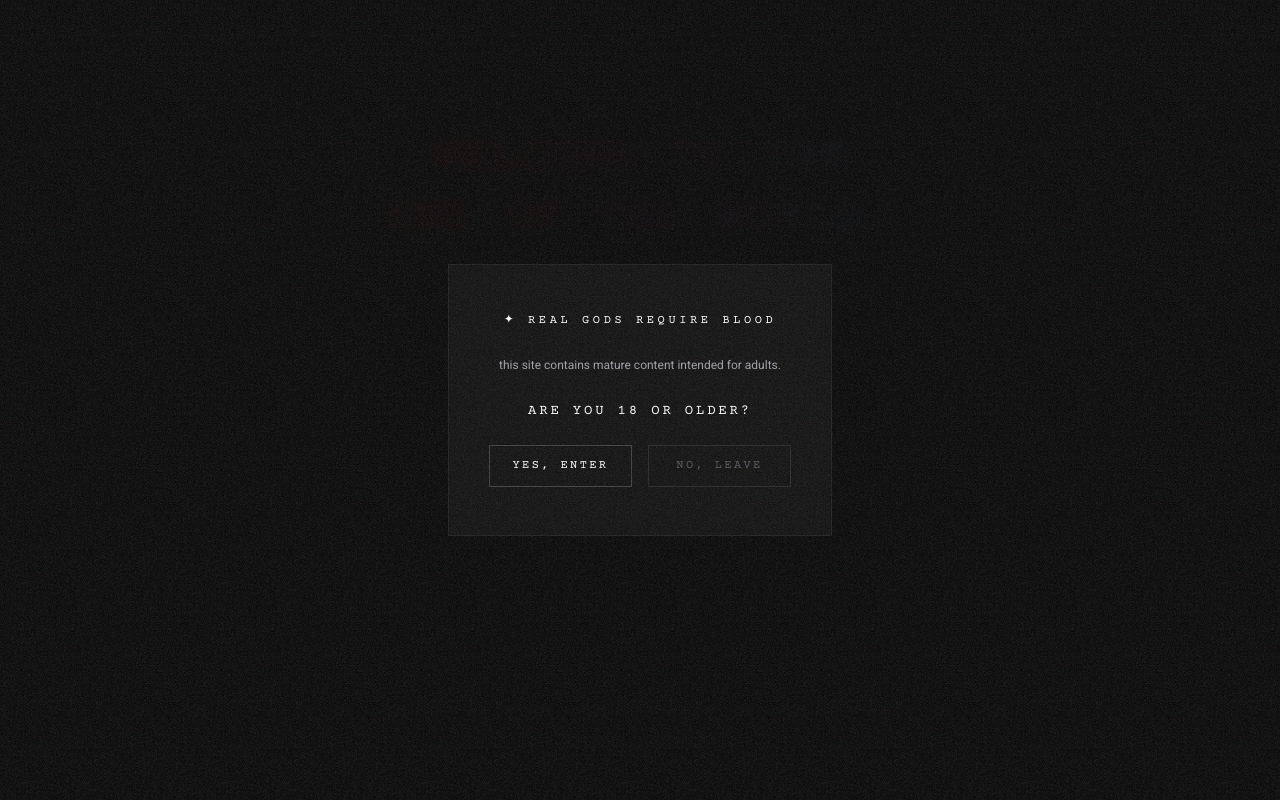
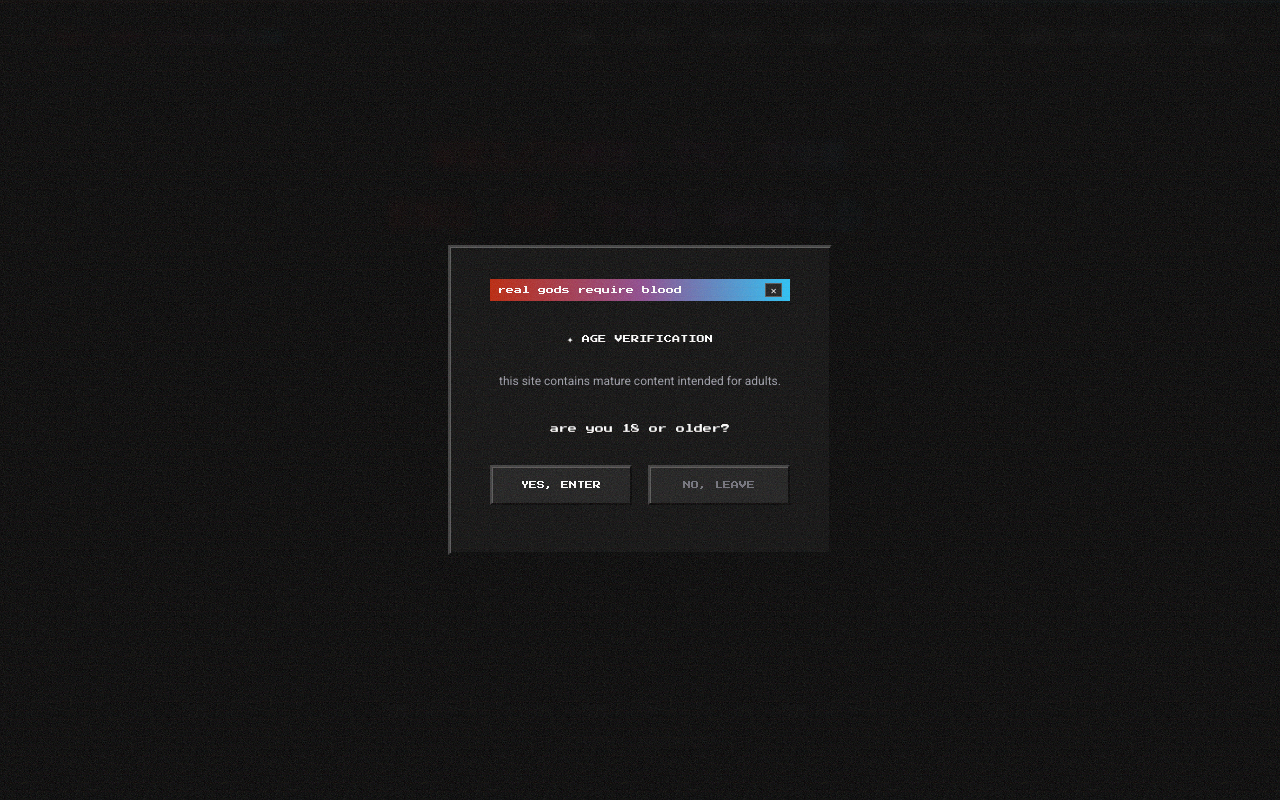
Before and after one commit to laybuh/aliveafterparadise, a Next.js app: page / in a window 1280 px wide. Shown: the top 800 px of the page. Built offline with nearby package versions, Linux system fonts and the light colour scheme.

Commit message:
Changed style to Win98.

```diff
--- a/app/components/AgeGate.tsx
+++ b/app/components/AgeGate.tsx
@@ -15,29 +15,63 @@ export default function AgeGate() {
         >
             <div
                 className="flex flex-col items-center gap-6 px-10 py-12 max-w-sm w-full mx-4 text-center"
-                style={{ border: "1px solid #ffffff11", background: "#0a0a0a" }}
+                style={{
+                    background: "#0a0a0a",
+                    borderTop: "2px solid #3a3a3a",
+                    borderLeft: "2px solid #3a3a3a",
+                    borderBottom: "2px solid #000000",
+                    borderRight: "2px solid #000000",
+                    boxShadow: "inset 1px 1px 0px #555555, inset -1px -1px 0px #000000",
+                }}
             >
+                {/* win98 title bar */}
+                <div
+                    className="w-full flex items-center justify-between px-2 py-1 -mt-4 mb-2"
+                    style={{
+                        background: "linear-gradient(to right, #BC2205, #8E488D, #26C2F8)",
+                    }}
+                >
+                    <span className="font-pixel text-white text-[8px]">real gods require blood</span>
+                    <span className="font-pixel text-white text-[8px] px-1" style={{ background: "#1a1a1a", border: "1px solid #555" }}>✕</span>
+                </div>
+
                 {!declined ? (
                     <>
-                        <p className="font-typewriter text-white text-xs tracking-[0.3em] uppercase">
-                            ✦ Real Gods Require Blood
+                        <p className="font-pixel text-white text-[8px] tracking-wide uppercase">
+                            ✦ age verification
                         </p>
                         <p className="font-roboto text-zinc-400 text-xs leading-6">
                             this site contains mature content intended for adults.
                         </p>
-                        <p className="font-typewriter text-white text-sm tracking-[0.2em] uppercase">
+                        <p className="font-pixel text-white text-[9px] leading-6">
                             are you 18 or older?
                         </p>
                         <div className="flex gap-4 w-full">
                             <button
                                 onClick={() => setVisible(false)}
-                                className="flex-1 py-3 font-typewriter text-xs tracking-[0.2em] uppercase text-white border border-white/20 hover:border-white transition-colors duration-300"
+                                className="flex-1 py-3 font-pixel text-[8px] uppercase text-white transition-colors duration-300"
+                                style={{
+                                    borderTop: "2px solid #3a3a3a",
+                                    borderLeft: "2px solid #3a3a3a",
+                                    borderBottom: "2px solid #000000",
+                                    borderRight: "2px solid #000000",
+                                    boxShadow: "inset 1px 1px 0px #555555",
+                                    background: "#1a1a1a",
+                                }}
                             >
                                 yes, enter
                             </button>
                             <button
                                 onClick={() => setDeclined(true)}
-                                className="flex-1 py-3 font-typewriter text-xs tracking-[0.2em] uppercase text-zinc-600 border border-white/10 hover:border-white/20 transition-colors duration-300"
+                                className="flex-1 py-3 font-pixel text-[8px] uppercase text-zinc-500 transition-colors duration-300"
+                                style={{
+                                    borderTop: "2px solid #3a3a3a",
+                                    borderLeft: "2px solid #3a3a3a",
+                                    borderBottom: "2px solid #000000",
+                                    borderRight: "2px solid #000000",
+                                    boxShadow: "inset 1px 1px 0px #555555",
+                                    background: "#1a1a1a",
+                                }}
                             >
                                 no, leave
                             </button>
@@ -45,10 +79,10 @@ export default function AgeGate() {
                     </>
                 ) : (
                     <>
-                        <p className="font-typewriter text-white text-xs tracking-[0.3em] uppercase">
-                            ✦ Real Gods Require Blood
+                        <p className="font-pixel text-white text-[8px] tracking-wide uppercase">
+                            ✦ access denied
                         </p>
-                        <p className="font-typewriter text-sm tracking-[0.2em] uppercase text-zinc-400">
+                        <p className="font-pixel text-[8px] uppercase text-zinc-400 leading-6">
                             adults only.
                         </p>
                         <p className="font-roboto text-zinc-500 text-xs leading-6">
--- a/app/components/Navbar.tsx
+++ b/app/components/Navbar.tsx
@@ -23,23 +23,37 @@ export default function Navbar() {
     };
 
     return (
-        <nav className="fixed top-0 left-0 w-full z-50 backdrop-blur-md" style={{ background: "rgba(0,0,0,0.95)" }}>
+        <nav
+            className="fixed top-0 left-0 w-full z-50"
+            style={{
+                background: "#0a0a0a",
+                borderBottom: "2px solid #000000",
+                borderTop: "1px solid #3a3a3a",
+                boxShadow: "0 2px 0px #000000, inset 0 1px 0px #444444",
+            }}
+        >
+            {/* top gradient line */}
+            <div className="h-[2px] w-full" style={{ background: gradient, opacity: 0.6 }} />
 
-            {/* top gradient line */}
-            <div className="h-[1px] w-full opacity-30" style={{ background: gradient }} />
-
-            <div className="max-w-7xl mx-auto px-6 md:px-10 py-4 md:py-6 flex items-center justify-between">
+            <div className="max-w-7xl mx-auto px-6 md:px-10 py-4 md:py-5 flex items-center justify-between">
 
                 {/* site title */}
                 <Link
                     href="/"
                     onClick={handleHomeClick}
-                    className="font-typewriter text-white text-xs md:text-sm tracking-[0.15em] md:tracking-[0.25em] uppercase hover:text-crimson transition-colors duration-500">
-                    ✦ Real Gods Require Blood
+                    className="font-pixel text-[9px] md:text-[10px] uppercase hover:opacity-80 transition-opacity duration-500 flex items-center gap-2">
+                    <span className="relative bottom-[3px] text-white">✦</span>
+                    <span style={{
+                        background: "linear-gradient(to right, #BC2205, #D00034, #8E488D, #9A659F, #26C2F8)",
+                        WebkitBackgroundClip: "text",
+                        WebkitTextFillColor: "transparent",
+                    }}>
+                        Real Gods Require Blood
+                    </span>
                 </Link>
 
                 {/* desktop links */}
-                <div className="hidden md:flex items-center gap-10">
+                <div className="hidden md:flex items-center gap-3">
                     {navLinks.map((link) => (
                         <Link
                             key={link.href}
@@ -47,7 +61,29 @@ export default function Navbar() {
                             onClick={() => {
                                 if (link.href === "/") handleHomeClick();
                             }}
-                            className="text-xs text-zinc-300 hover:text-white tracking-[0.2em] uppercase font-typewriter transition-colors duration-300"
+                            className="text-[8px] text-zinc-300 hover:text-white uppercase font-pixel transition-all duration-150 px-3 py-2"
+                            style={{
+                                borderTop: "1px solid #3a3a3a",
+                                borderLeft: "1px solid #3a3a3a",
+                                borderBottom: "1px solid #000000",
+                                borderRight: "1px solid #000000",
+                                boxShadow: "inset 1px 1px 0px #555555",
+                                background: "#0a0a0a",
+                            }}
+                            onMouseEnter={e => {
+                                e.currentTarget.style.borderTop = "1px solid #000000";
+                                e.currentTarget.style.borderLeft = "1px solid #000000";
+                                e.currentTarget.style.borderBottom = "1px solid #3a3a3a";
+                                e.currentTarget.style.borderRight = "1px solid #3a3a3a";
+                                e.currentTarget.style.boxShadow = "inset -1px -1px 0px #555555";
+                            }}
+                            onMouseLeave={e => {
+                                e.currentTarget.style.borderTop = "1px solid #3a3a3a";
+                                e.currentTarget.style.borderLeft = "1px solid #3a3a3a";
+                                e.currentTarget.style.borderBottom = "1px solid #000000";
+                                e.currentTarget.style.borderRight = "1px solid #000000";
+                                e.currentTarget.style.boxShadow = "inset 1px 1px 0px #555555";
+                            }}
                         >
                             {link.label}
                         </Link>
@@ -56,19 +92,31 @@ export default function Navbar() {
 
                 {/* mobile menu button */}
                 <button
-                    className="md:hidden text-zinc-300 hover:text-white transition-colors font-typewriter text-xs tracking-[0.2em] uppercase flex-shrink-0"
+                    className="md:hidden text-zinc-300 hover:text-white transition-colors font-pixel text-[9px] uppercase flex-shrink-0 px-3 py-2"
+                    style={{
+                        borderTop: "1px solid #3a3a3a",
+                        borderLeft: "1px solid #3a3a3a",
+                        borderBottom: "1px solid #000000",
+                        borderRight: "1px solid #000000",
+                        boxShadow: "inset 1px 1px 0px #555555",
+                        background: "#0a0a0a",
+                    }}
                     onClick={() => setMenuOpen(!menuOpen)}
                 >
                     {menuOpen ? "✕" : "☰"}
                 </button>
             </div>
 
-            {/* bottom gradient line */}
-            <div className="h-[1px] w-full opacity-30" style={{ background: gradient }} />
-
             {/* mobile menu */}
             {menuOpen && (
-                <div className="md:hidden flex flex-col px-6 py-6 gap-5 border-t border-white/5" style={{ background: "rgba(10,10,10,0.98)" }}>
+                <div
+                    className="md:hidden flex flex-col px-6 py-6 gap-3"
+                    style={{
+                        background: "#0a0a0a",
+                        borderTop: "1px solid #000000",
+                        boxShadow: "inset 0 1px 0px #444444",
+                    }}
+                >
                     {navLinks.map((link) => (
                         <Link
                             key={link.href}
@@ -77,7 +125,15 @@ export default function Navbar() {
                                 setMenuOpen(false);
                                 if (link.href === "/") handleHomeClick();
                             }}
-                            className="text-xs text-zinc-300 hover:text-white tracking-[0.2em] uppercase font-typewriter transition-colors duration-300 py-2 border-b border-white/5"
+                            className="text-[9px] text-zinc-300 hover:text-white uppercase font-pixel transition-colors duration-300 py-3 px-4"
+                            style={{
+                                borderTop: "1px solid #3a3a3a",
+                                borderLeft: "1px solid #3a3a3a",
+                                borderBottom: "1px solid #000000",
+                                borderRight: "1px solid #000000",
+                                boxShadow: "inset 1px 1px 0px #555555",
+                                background: "#0a0a0a",
+                            }}
                         >
                             {link.label}
                         </Link>
--- a/app/globals.css
+++ b/app/globals.css
@@ -10,6 +10,7 @@
   --color-lavender: #9A659F;
   --font-typewriter: "Courier New", monospace;
   --font-roboto: "Roboto", sans-serif;
+  --font-pixel: "Press Start 2P", monospace;
 }
 
 @layer base {
@@ -25,8 +26,19 @@
     font-family: var(--font-roboto), sans-serif;
   }
 
-  h1, h2, h3, h4, h5, h6 {
+  h1,
+  h2,
+  h3,
+  h4,
+  h5,
+  h6 {
     font-family: var(--font-typewriter), monospace;
+  }
+}
+
+@layer utilities {
+  .font-pixel {
+    font-family: var(--font-pixel);
   }
 }
 
@@ -41,21 +53,21 @@ body::after {
   background-repeat: repeat;
   background-size: 200px 200px;
 }
+
 body::before {
   content: "";
   position: fixed;
   inset: 0;
   z-index: 9998;
   pointer-events: none;
-  background: repeating-linear-gradient(
-    0deg,
-    transparent,
-    transparent 8px,
-    rgba(188, 34, 5, 0.02) 8px,
-    rgba(188, 34, 5, 0.03) 9px
-  );
+  background: repeating-linear-gradient(0deg,
+      transparent,
+      transparent 8px,
+      rgba(188, 34, 5, 0.02) 8px,
+      rgba(188, 34, 5, 0.03) 9px);
 }
 
-html, body {
+html,
+body {
   background-color: #000000;
 }
```
Also changed, not shown: app/layout.tsx (+8 -2 lines).
